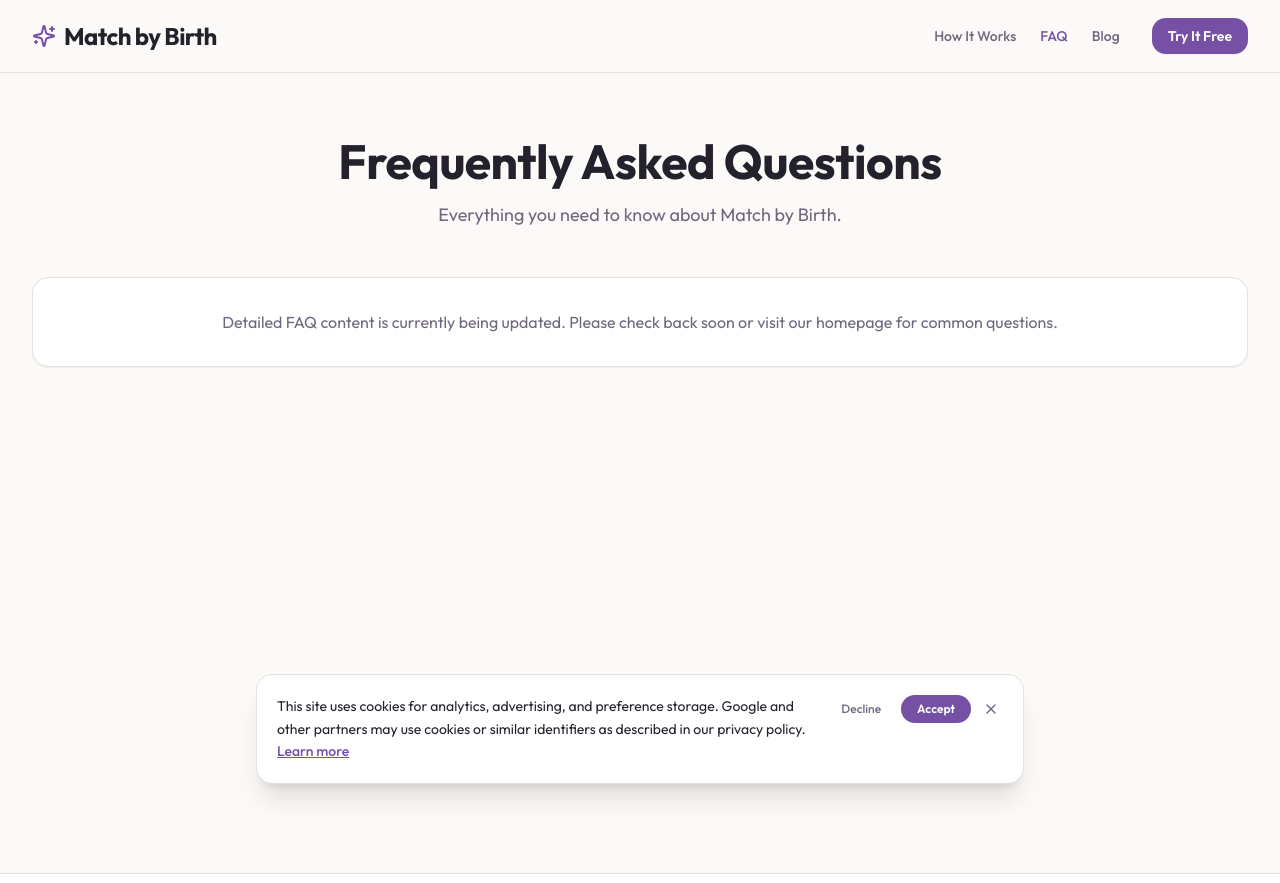
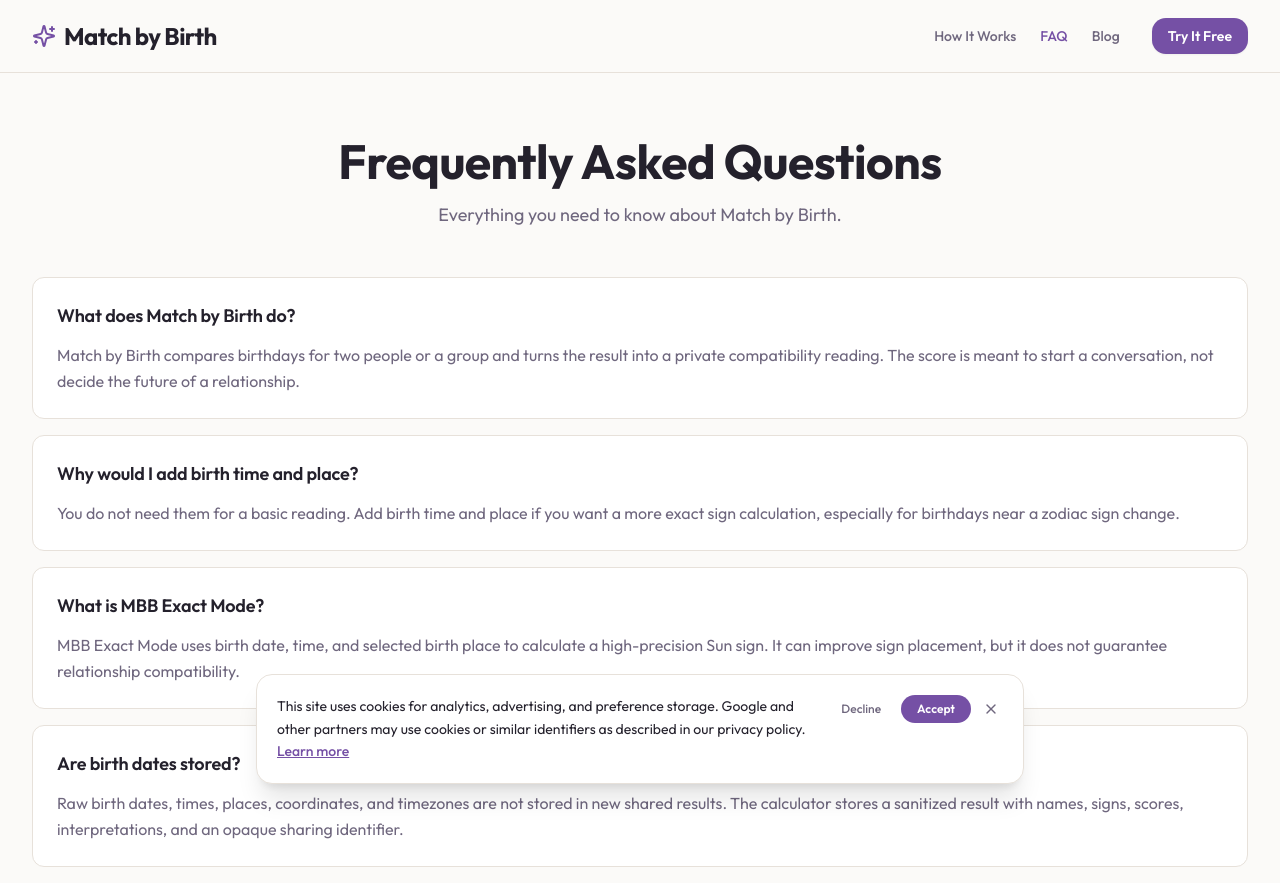
Before and after one commit to redefynliving/MatchbyBirth, a React (Vite) app in the folder apps/web/: page /faq in a window 1280 px wide. Shown: the top 883 px of the page. Built offline with nearby package versions, Linux system fonts and the light colour scheme.

Commit message:
Refine homepage hero and FAQ copy

```diff
--- a/apps/web/src/pages/FAQPage.jsx
+++ b/apps/web/src/pages/FAQPage.jsx
@@ -1,13 +1,54 @@
 
 import React from 'react';
 import { Helmet } from 'react-helmet';
+
+const faqItems = [
+  {
+    question: 'What does Match by Birth do?',
+    answer: 'Match by Birth compares birthdays for two people or a group and turns the result into a private compatibility reading. The score is meant to start a conversation, not decide the future of a relationship.',
+  },
+  {
+    question: 'Why would I add birth time and place?',
+    answer: 'You do not need them for a basic reading. Add birth time and place if you want a more exact sign calculation, especially for birthdays near a zodiac sign change.',
+  },
+  {
+    question: 'What is MBB Exact Mode?',
+    answer: 'MBB Exact Mode uses birth date, time, and selected birth place to calculate a high-precision Sun sign. It can improve sign placement, but it does not guarantee relationship compatibility.',
+  },
+  {
+    question: 'Are birth dates stored?',
+    answer: 'Raw birth dates, times, places, coordinates, and timezones are not stored in new shared results. The calculator stores a sanitized result with names, signs, scores, interpretations, and an opaque sharing identifier.',
+  },
+  {
+    question: 'Can I compare a group?',
+    answer: 'Yes. Group mode compares 3 to 7 people, checks every unique pair, and summarizes the overall group pattern.',
+  },
+  {
+    question: 'Should I use this to make relationship decisions?',
+    answer: 'No. Match by Birth is for entertainment and reflection. Real compatibility depends on communication, values, consent, emotional maturity, and how people treat each other.',
+  },
+];
 
 function FAQPage() {
   return (
     <>
       <Helmet>
         <title>Frequently Asked Questions | Match by Birth</title>
-        <meta name="description" content="Find answers to common questions about astrological compatibility, our calculator, and how to interpret your results." />
+        <meta name="description" content="Find answers about Match by Birth, birth time and place, MBB Exact Mode, privacy, group mode, and how to read compatibility results responsibly." />
+        <script type="application/ld+json">
+          {JSON.stringify({
+            '@context': 'https://schema.org',
+            '@type': 'FAQPage',
+            mainEntity: faqItems.map((item) => ({
+              '@type': 'Question',
+              name: item.question,
+              acceptedAnswer: {
+                '@type': 'Answer',
+                text: item.answer,
+              },
+            })),
+          })}
+        </script>
       </Helmet>
 
       <main className="section-spacing bg-background min-h-screen">
@@ -17,10 +58,13 @@
             <p className="text-lg text-muted-foreground">Everything you need to know about Match by Birth.</p>
           </div>
 
-          <div className="bg-card border border-border rounded-2xl p-8 text-center shadow-sm">
-            <p className="text-muted-foreground">
-              Detailed FAQ content is currently being updated. Please check back soon or visit our homepage for common questions.
-            </p>
+          <div className="space-y-4">
+            {faqItems.map((item) => (
+              <section key={item.question} className="rounded-xl border border-border bg-card p-6">
+                <h2 className="text-lg font-semibold text-foreground">{item.question}</h2>
+                <p className="mt-3 leading-relaxed text-muted-foreground">{item.answer}</p>
+              </section>
+            ))}
           </div>
         </div>
       </main>
--- a/apps/web/src/pages/HomePage.jsx
+++ b/apps/web/src/pages/HomePage.jsx
@@ -25,9 +25,9 @@
     <>
       <Helmet>
         <title>Birth Date Compatibility Calculator | Match by Birth</title>
-        <meta name="description" content="Compare two people or a group by birth date. Add optional time and selected birth place for MBB Exact Mode, with no signup and no stored raw birth details." />
+        <meta name="description" content="Enter two birthdays to get a private compatibility reading. Add birth time and place if you want a more exact sign calculation." />
         <meta property="og:title" content="Birth Date Compatibility Calculator | Match by Birth" />
-        <meta property="og:description" content="Compare two people or a group by birth date, with optional MBB Exact Mode for high-precision Sun signs." />
+        <meta property="og:description" content="Enter two birthdays to get a private compatibility reading, or compare a full group." />
         <meta property="og:image" content="https://matchbybirth.com/og-image.png" />
         <meta property="og:url" content={`${window.location.origin}/`} />
         <link rel="canonical" href={`${window.location.origin}/`} />
@@ -74,10 +74,10 @@
             mainEntity: [
               {
                 '@type': 'Question',
-                name: 'Do I need an exact birth time?',
+                name: 'Why would I add birth time and place?',
                 acceptedAnswer: {
                   '@type': 'Answer',
-                  text: 'No. Match by Birth works with calendar birth dates. If you add birth date, time, and selected birth place, MBB Exact Mode calculates a high-precision Sun sign that is more useful around cusp birthdays.',
+                  text: 'You do not need them for a basic reading. Add birth time and place if you want a more exact sign calculation, especially for birthdays near a zodiac sign change.',
                 },
               },
               {
@@ -106,13 +106,13 @@
           <div className="content-container relative z-10">
             <div className="mx-auto mb-8 max-w-3xl text-center md:mb-10">
               <p className="mb-4 text-xs font-semibold uppercase tracking-[0.2em] text-primary">
-                Free birth date compatibility calculator
+                Birth date compatibility for two people or a group
               </p>
               <h1 className="mx-auto max-w-3xl text-4xl font-semibold leading-[1] tracking-normal text-foreground md:text-6xl">
                 See how you match
               </h1>
               <p className="mx-auto mt-4 max-w-xl text-base leading-relaxed text-muted-foreground md:text-lg">
-                Compare two people or a group. Add optional time and selected birth place for MBB Exact Mode when you want a high-precision Sun sign.
+                Enter two birthdays to get a private compatibility reading. Add birth time and place if you want a more exact sign calculation.
               </p>
               <div className="mt-5 flex flex-wrap items-center justify-center gap-x-5 gap-y-2 text-xs font-medium text-muted-foreground">
                 <span className="inline-flex items-center gap-1.5">
@@ -218,10 +218,10 @@
             <Accordion type="single" collapsible className="w-full space-y-3">
               <AccordionItem value="item-1" className="bg-card border border-border rounded-xl px-6">
                 <AccordionTrigger className="text-left font-semibold hover:no-underline hover:text-primary py-4">
-                  Do I need an exact birth time?
+                  Why would I add birth time and place?
                 </AccordionTrigger>
                 <AccordionContent className="text-muted-foreground leading-relaxed pb-4">
-                  No. Match by Birth works with calendar birth dates. Birth time and selected birth place are optional and most helpful near zodiac sign transitions because MBB Exact Mode can calculate a high-precision Sun sign.
+                  You do not need them for a basic reading. Add birth time and place if you want a more exact sign calculation, especially for birthdays near a zodiac sign change.
                 </AccordionContent>
               </AccordionItem>
 
```
Also changed, not shown: 1 other file (tests, documents, lock files or other folders).
